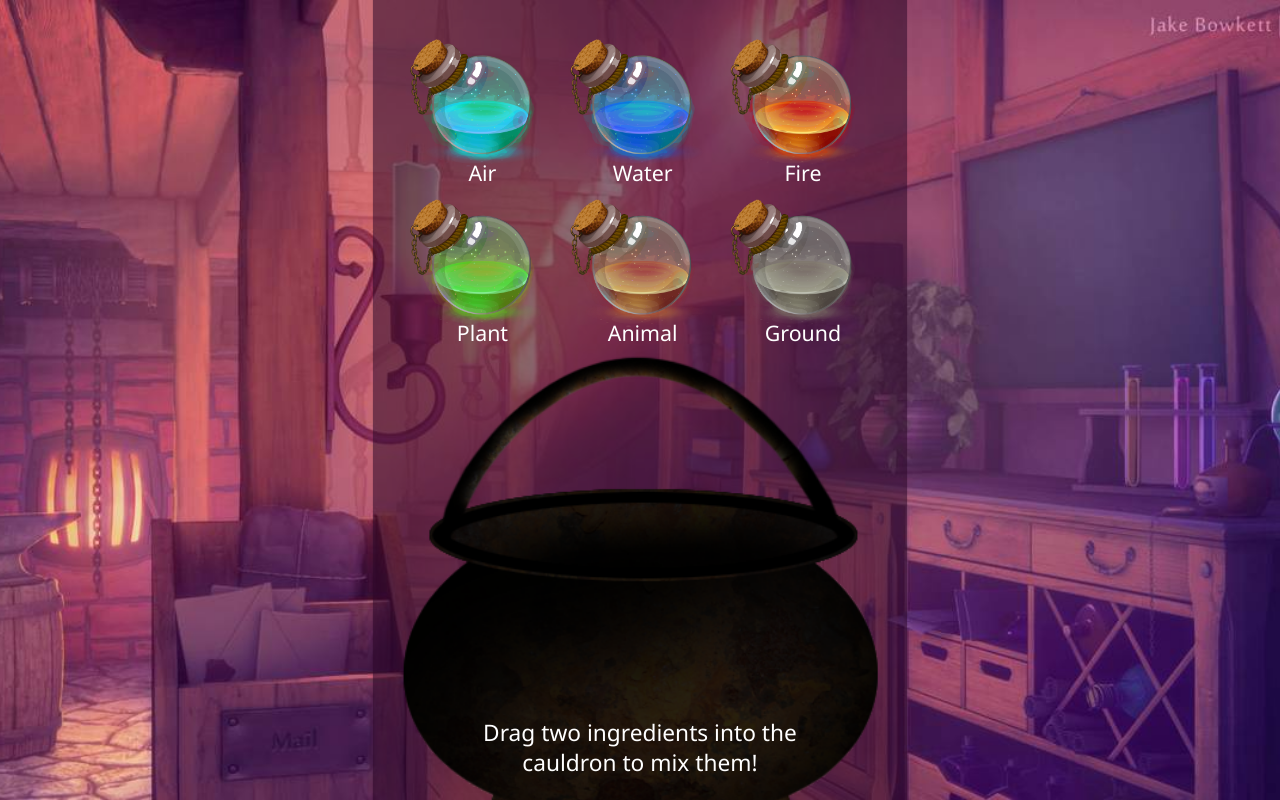
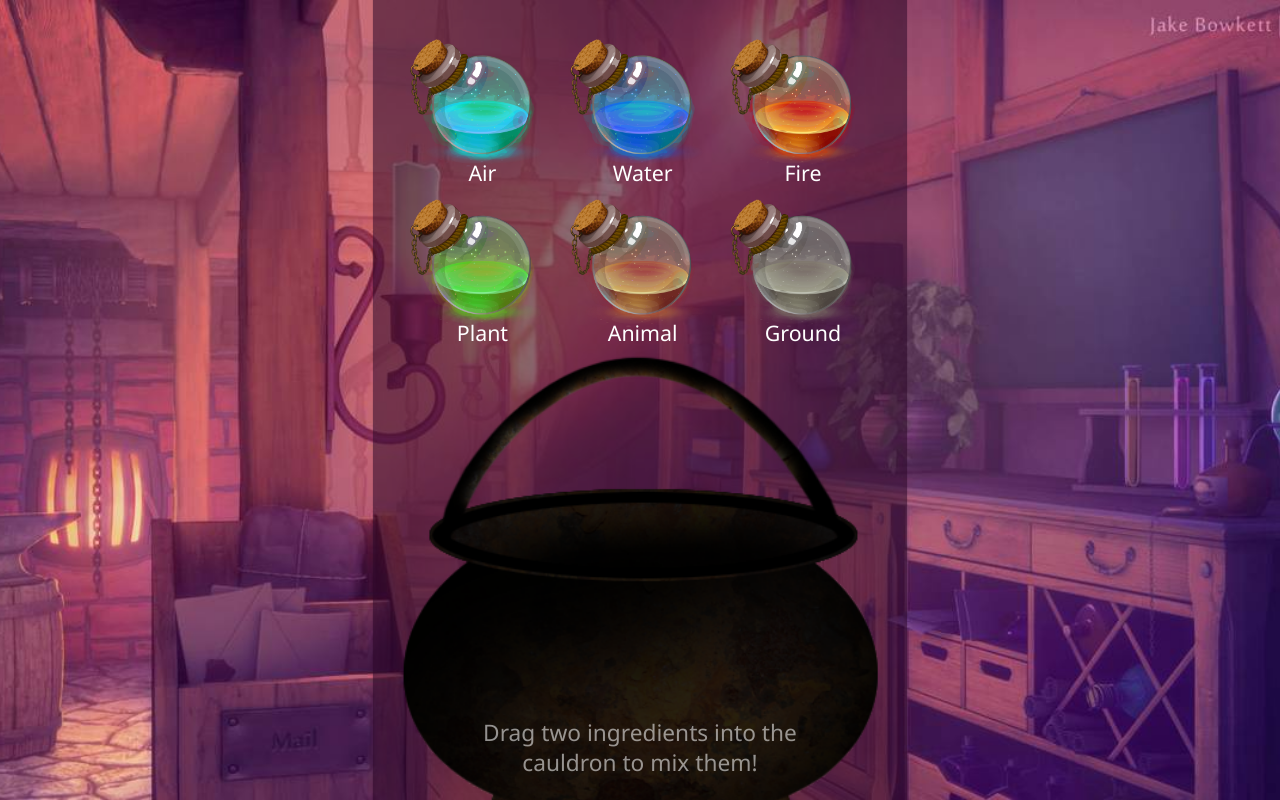
Before and after one commit to ColinAmos/witchy-drinks, a React (Create React App) app: page / in a window 1280 px wide. Built offline with nearby package versions, Linux system fonts and the light colour scheme.

Commit message:
Lower instruction text opacity

```diff
--- a/src/App.css
+++ b/src/App.css
@@ -79,6 +79,7 @@
   left: 0;
   bottom: 0;
   color: white;
+  opacity: 0.55;
   font-size: 17px;
   z-index: -3;
 }
```
